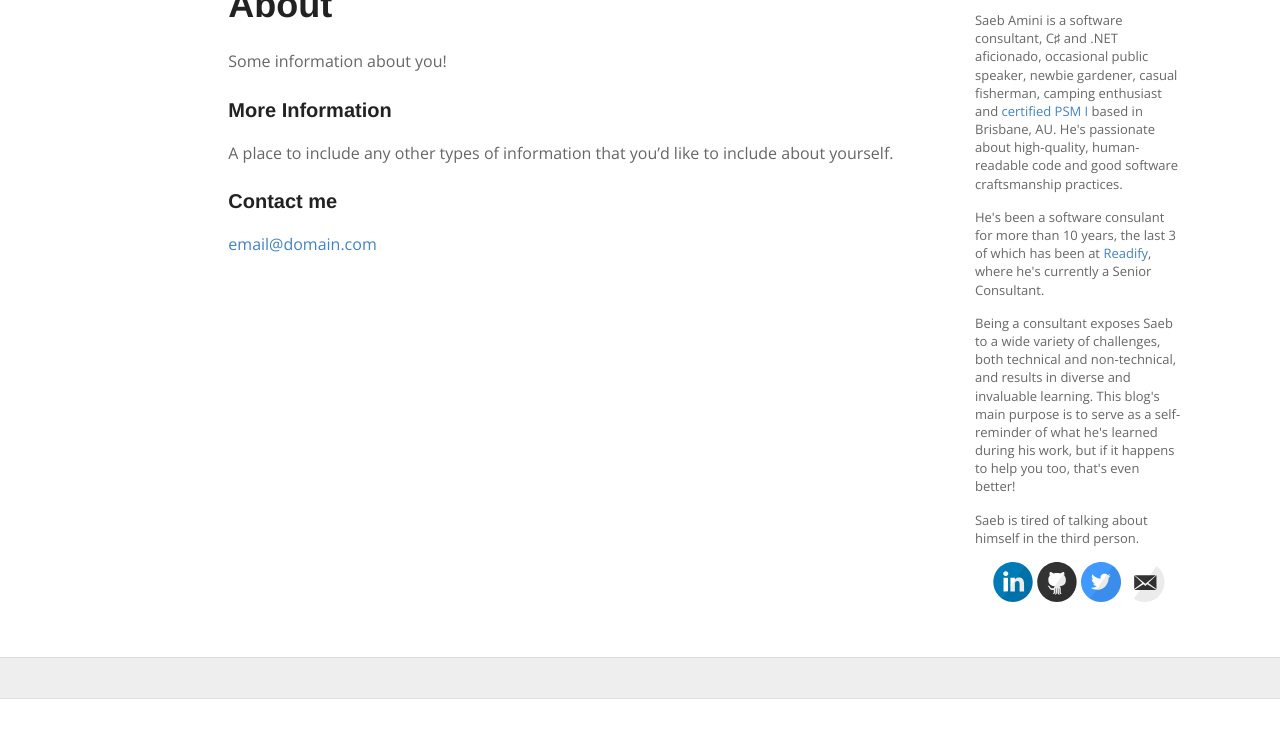
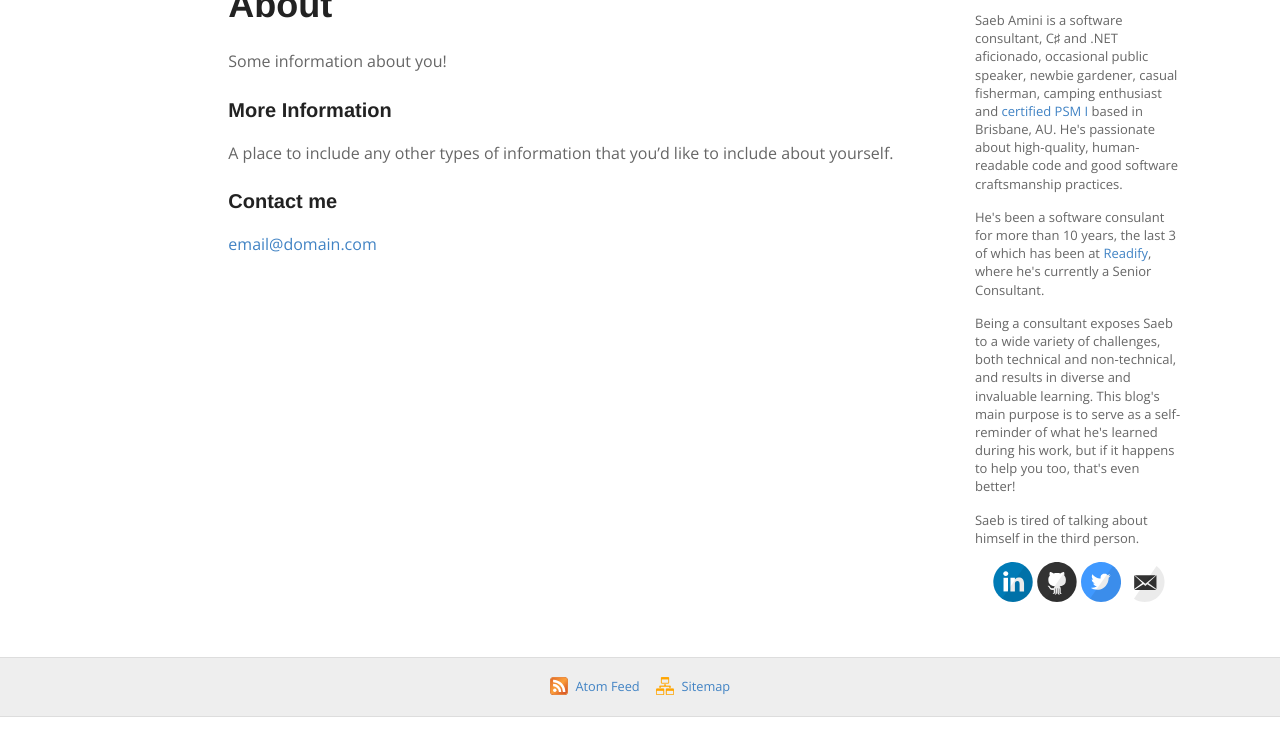
Before and after one commit to SaebAmini/saebamini.github.io, a Jekyll site: the page built from about.md, in a window 1280 px wide, cut to the strip 168-900 px from the top of the page. Built offline with Jekyll 4.4.1, drawn with Linux system fonts in a browser that asks for light colours; comment, search, counter and statistics services are not loaded.

Commit message:
Add Atom feed and sitemap link to the footer

```diff
--- a/_layouts/default.html
+++ b/_layouts/default.html
@@ -2,7 +2,7 @@
 <html lang="en">
 
 <head>
-	<title>{% if page.title %}{{ page.title }} – {% endif %}{{ site.name }} – {{ site.description }}</title>
+	<title>{% if page.title %}{{ page.title }} – {{ site.name }}{% else %} {{ site.name }} – {{ site.description }}{% endif %}</title>
 	{% include meta.html %}
 
 	<!--[if lt IE 9]>
@@ -75,7 +75,10 @@
 	</div>
 	<div class="wrapper-footer">
 		<div class="container">
-			<footer class="footer"></footer>
+			<footer class="footer">
+				<a href="/feed.xml" class="feed-link">Atom Feed</a>
+				<a href="/sitemap.xml" class="sitemap-link">Sitemap</a>
+			</footer>
 		</div>
 	</div>
 	{% include analytics.html %}
--- a/style.scss
+++ b/style.scss
@@ -33,6 +33,7 @@ h6 {
     line-height: 1.7;
     margin: 1em 0 15px;
     padding: 0;
+
     @include mobile {
         line-height: 1.4;
     }
@@ -40,6 +41,7 @@ h6 {
 
 h1 {
     font-size: 36px;
+
     a {
         color: inherit;
     }
@@ -66,6 +68,7 @@ a {
     color: $blue;
     text-decoration: none;
     cursor: pointer;
+
     &:hover,
     &:active {
         color: $blue;
@@ -108,8 +111,10 @@ b {
     font-weight: bold;
 }
 
-img, a.img-link {
+img,
+a.img-link {
     max-width: 100%;
+
     +em {
         display: block;
         font-size: 0.9em;
@@ -117,7 +122,9 @@ img, a.img-link {
 }
 
 table {
-    th, td {
+
+    th,
+    td {
         padding: 0 0.5em;
     }
 }
@@ -151,6 +158,7 @@ kbd {
 .sidebar {
     width: 223px;
     padding-right: 0;
+
     .mini-about {
         font-size: 13px;
     }
@@ -195,6 +203,7 @@ kbd {
 .masthead {
     padding: 20px 0;
     border-bottom: 1px solid $lightGray;
+
     @include mobile {
         text-align: center;
     }
@@ -205,11 +214,13 @@ kbd {
     width: 70px;
     height: 70px;
     margin-right: 15px;
+
     @include mobile {
         float: none;
         display: block;
         margin: 0 auto;
     }
+
     img {
         border-radius: 5px;
     }
@@ -217,6 +228,7 @@ kbd {
 
 .site-info {
     float: left;
+
     @include mobile {
         float: none;
         display: block;
@@ -238,6 +250,7 @@ kbd {
     margin: -5px 0 0 0;
     color: $gray;
     font-size: 16px;
+
     @include mobile {
         margin: 3px 0;
     }
@@ -248,18 +261,21 @@ nav {
     margin-top: 23px; // @TODO: Vertically middle align
     font-family: $helveticaNeue;
     font-size: 18px;
+
     @include mobile {
         float: none;
         margin-top: 9px;
         display: block;
         font-size: 16px;
     }
+
     a {
         margin-left: 20px;
         color: $darkGray;
         text-align: right;
         font-weight: 300;
         letter-spacing: 1px;
+
         @include mobile {
             margin: 0 10px;
             color: $blue;
@@ -282,6 +298,7 @@ nav {
 
 .post {
     line-height: 1.75em;
+
     blockquote {
         margin: 1.8em .8em;
         border-left: 2px solid $gray;
@@ -290,9 +307,11 @@ nav {
         font-size: 22px;
         font-style: italic;
     }
+
     .comments {
         margin-top: 10px;
     }
+
     .read-more {
         text-transform: uppercase;
         font-size: 15px;
@@ -308,7 +327,23 @@ nav {
 
 footer {
     padding: 20px 0;
-    text-align: center;
+	text-align: center;
+	font-size: 0.8em;
+
+	.feed-link {
+		background-image: url('/images/assets/atom.svg');
+		background-size: contain;
+		background-repeat: no-repeat;
+		padding-left: 2em;
+	}
+
+	.sitemap-link {
+		margin-left: 1em;
+		background-image: url('/images/assets/sitemap.png');
+		background-size: contain;
+		background-repeat: no-repeat;
+		padding-left: 2em;
+	}
 }
 
 // Settled on moving the import of syntax highlighting to the bottom of the CSS
```
Also changed, not shown: images/assets/atom.svg (added), images/assets/sitemap.png (added).
